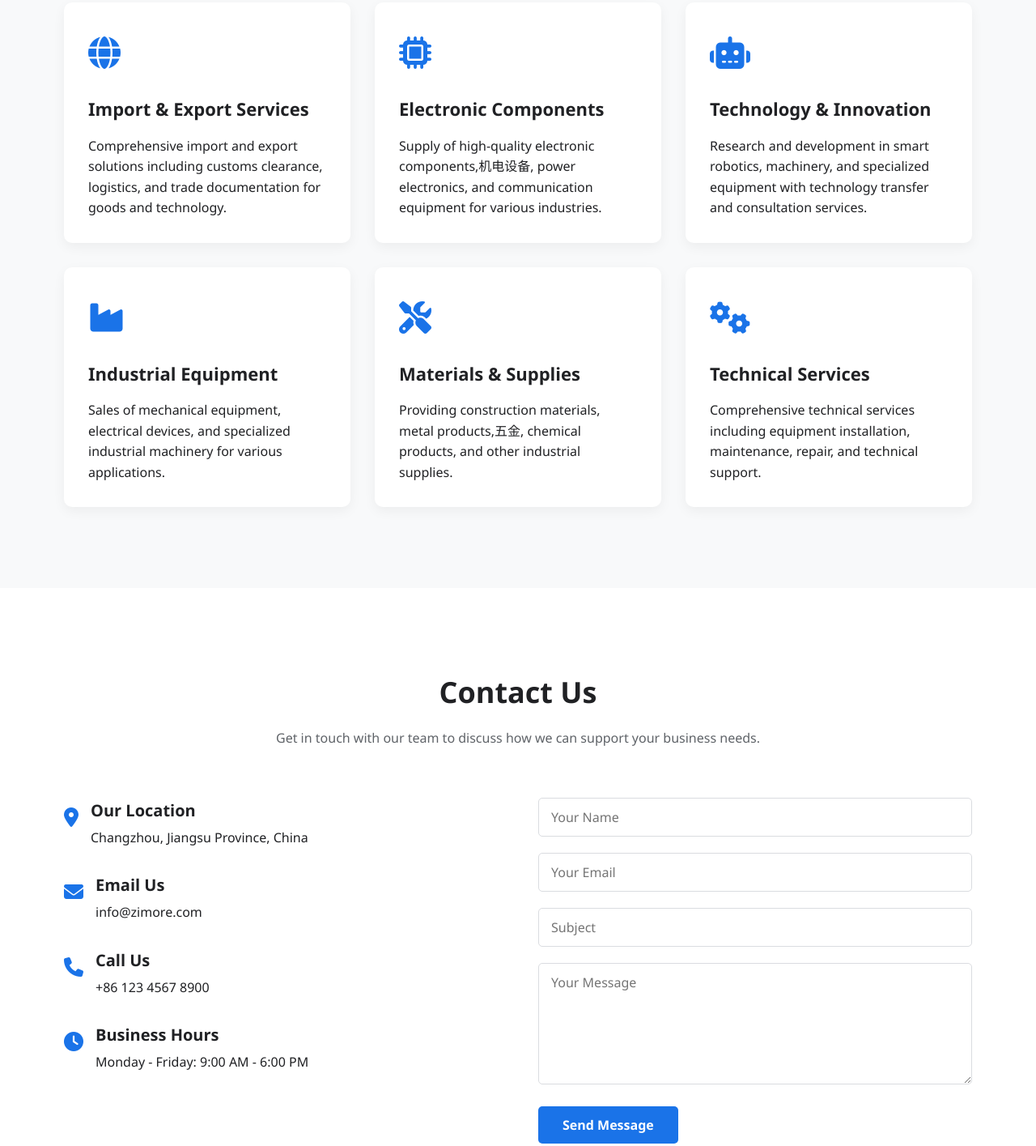
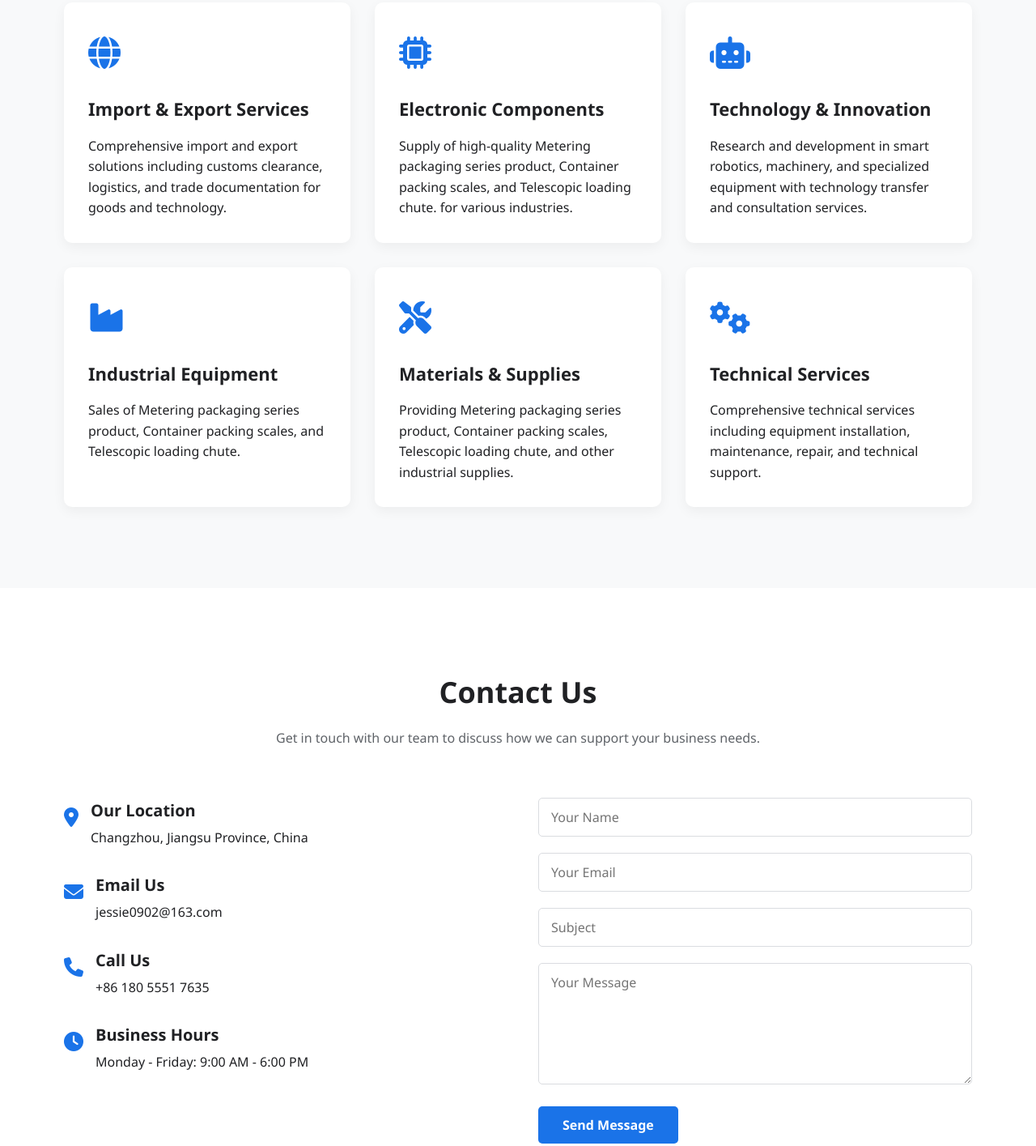
Before and after one commit to Zimore1/Zimore-Tech.github.io, a plain HTML site: page index.html in a window 1280 px wide. Shown: the part 1685-3100 px from the top of the page at 81% size. Drawn offline with Linux system fonts and the light colour scheme.

Commit message:
Update index.html
Update contact phone number

```diff
--- a/index.html
+++ b/index.html
@@ -507,7 +507,7 @@
                         <i class="fas fa-microchip"></i>
                     </div>
                     <h3>Electronic Components</h3>
-                    <p>Supply of high-quality electronic components,机电设备, power electronics, and communication equipment for various industries.</p>
+                    <p>Supply of high-quality Metering packaging series product, Container packing scales, and Telescopic loading chute. for various industries.</p>
                 </div>
                 <div class="service-card">
                     <div class="service-icon">
@@ -521,14 +521,14 @@
                         <i class="fas fa-industry"></i>
                     </div>
                     <h3>Industrial Equipment</h3>
-                    <p>Sales of mechanical equipment, electrical devices, and specialized industrial machinery for various applications.</p>
+                    <p>Sales of Metering packaging series product, Container packing scales, and Telescopic loading chute.</p>
                 </div>
                 <div class="service-card">
                     <div class="service-icon">
                         <i class="fas fa-tools"></i>
                     </div>
                     <h3>Materials & Supplies</h3>
-                    <p>Providing construction materials, metal products,五金, chemical products, and other industrial supplies.</p>
+                    <p>Providing Metering packaging series product, Container packing scales, Telescopic loading chute, and other industrial supplies.</p>
                 </div>
                 <div class="service-card">
                     <div class="service-icon">
@@ -565,7 +565,7 @@
                         </div>
                         <div class="contact-details">
                             <h3>Email Us</h3>
-                            <p>info@zimore.com</p>
+                            <p>jessie0902@163.com</p>
                         </div>
                     </div>
                     <div class="contact-item">
@@ -574,7 +574,7 @@
                         </div>
                         <div class="contact-details">
                             <h3>Call Us</h3>
-                            <p>+86 123 4567 8900</p>
+                            <p>+86 180 5551 7635</p>
                         </div>
                     </div>
                     <div class="contact-item">
```
